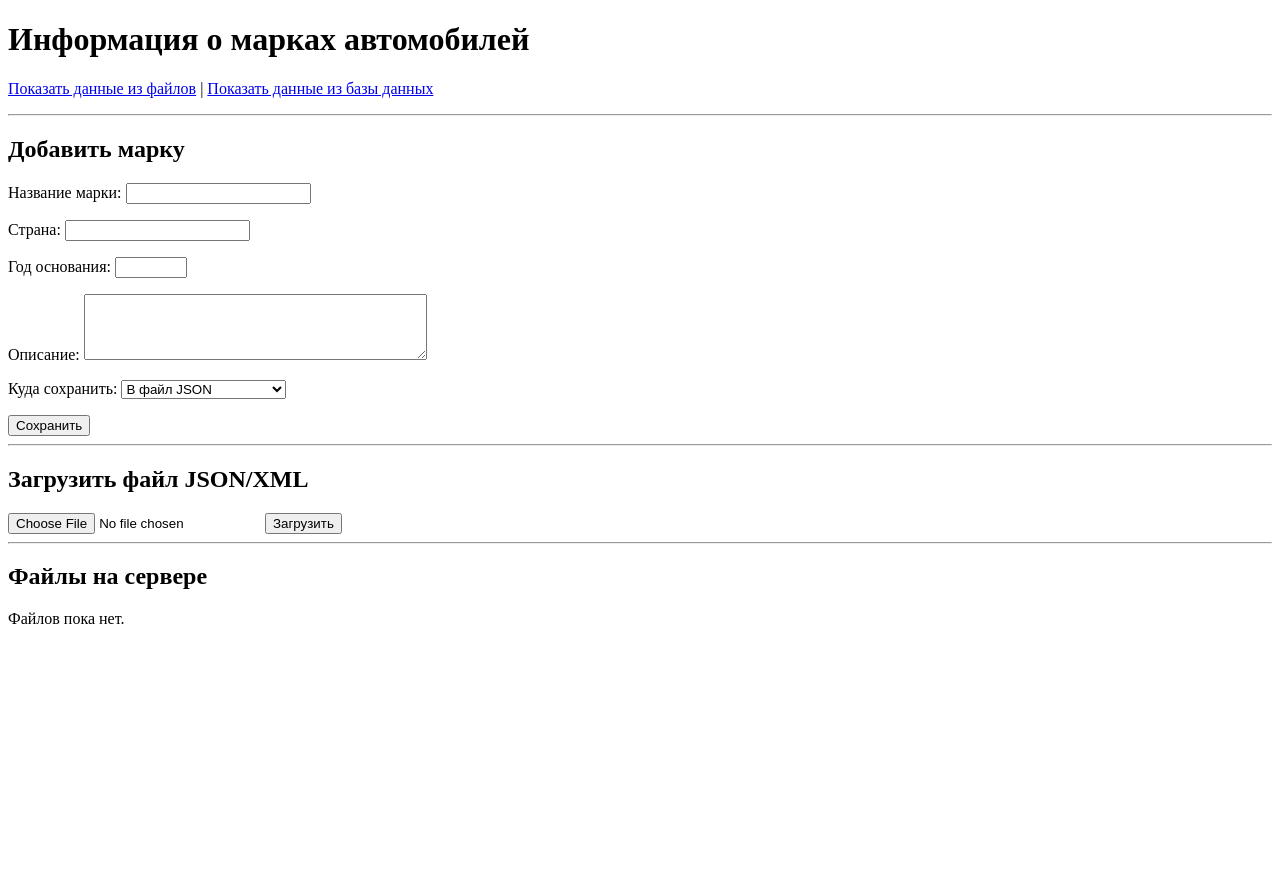
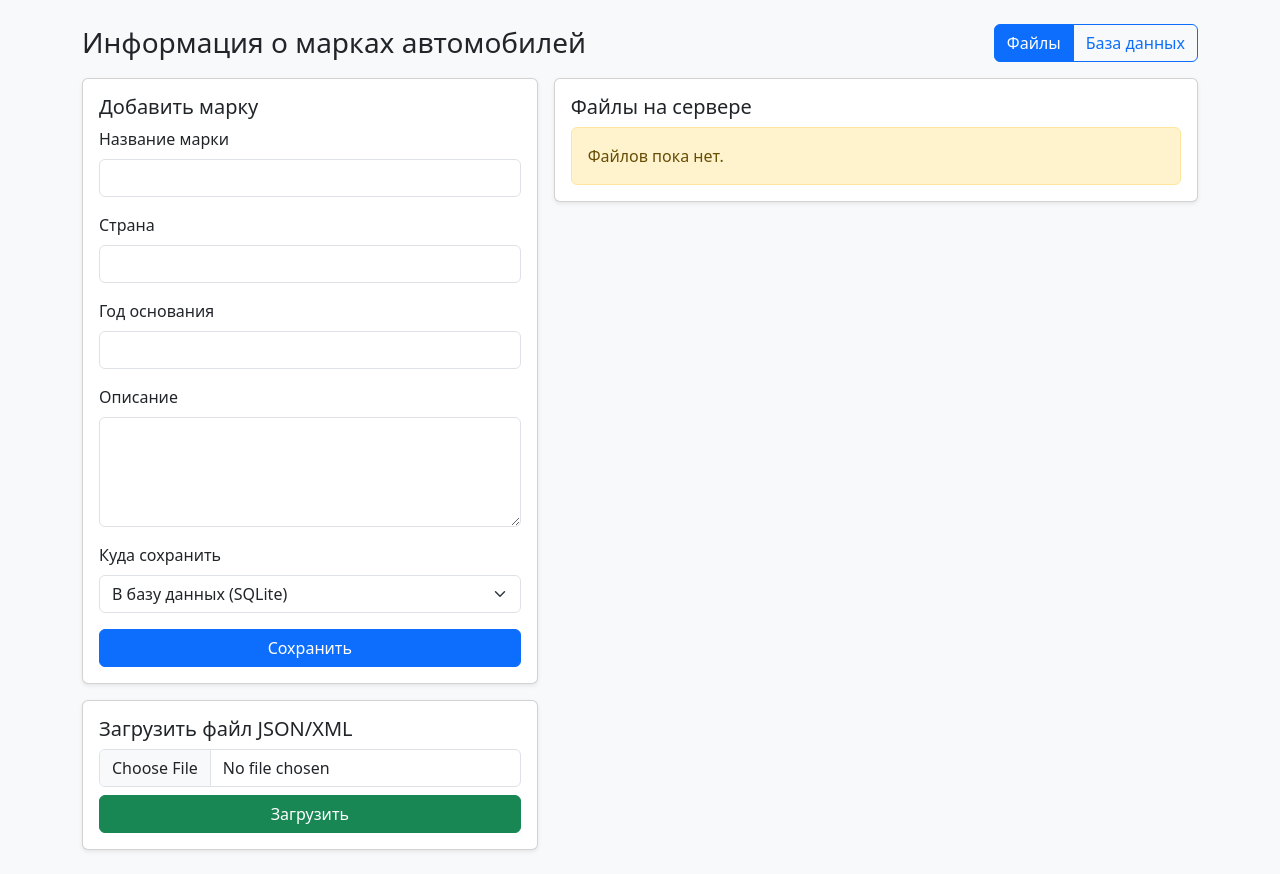
Before and after one commit to Klop2003/django-encyclopedia, a Django app: page /brands/ in a window 1280 px wide. Before the commit the page ends 624 px from the top, so only its background shows below. Run offline with Django 5.2, Linux system fonts and the light colour scheme.

Commit message:
Bootstrap интерфейс для страниц brands

```diff
--- a/brands/forms.py
+++ b/brands/forms.py
@@ -1,39 +1,30 @@
 from django import forms
 
+SAVE_TO_CHOICES = [
+    ("db", "В базу данных (SQLite)"),
+    ("file_json", "В файл JSON"),
+    ("file_xml", "В файл XML"),
+]
 
 class BrandForm(forms.Form):
-    SAVE_CHOICES = [
-        ("file_json", "В файл JSON"),
-        ("file_xml", "В файл XML"),
-        ("db", "В базу данных (SQLite)"),
-    ]
-
     name = forms.CharField(
-        max_length=100,
-        label="Название марки",
+        max_length=100, label="Название марки",
         widget=forms.TextInput(attrs={"class": "form-control"})
     )
-
     country = forms.CharField(
-        max_length=100,
-        label="Страна",
+        max_length=100, label="Страна",
         widget=forms.TextInput(attrs={"class": "form-control"})
     )
-
     founded = forms.IntegerField(
-        label="Год основания",
-        min_value=1800,
-        max_value=2100,
+        label="Год основания", min_value=1800, max_value=2100,
         widget=forms.NumberInput(attrs={"class": "form-control"})
     )
-
     description = forms.CharField(
-        label="Описание",
-        widget=forms.Textarea(attrs={"class": "form-control", "rows": 4})
+        widget=forms.Textarea(attrs={"class": "form-control", "rows": 4}),
+        label="Описание"
     )
-
     save_to = forms.ChoiceField(
-        choices=SAVE_CHOICES,
+        choices=SAVE_TO_CHOICES,
         label="Куда сохранить",
         widget=forms.Select(attrs={"class": "form-select"})
     )
--- a/brands/templates/brands/index.html
+++ b/brands/templates/brands/index.html
@@ -3,82 +3,135 @@
 <head>
   <meta charset="UTF-8">
   <title>Марки автомобилей</title>
+  <meta name="viewport" content="width=device-width, initial-scale=1">
+
+  <!-- Bootstrap 5 CDN -->
+  <link href="https://cdn.jsdelivr.net/npm/bootstrap@5.3.3/dist/css/bootstrap.min.css" rel="stylesheet">
 </head>
-<body>
+<body class="bg-light">
+
+<div class="container py-4">
+
+  <div class="d-flex justify-content-between align-items-center mb-3">
+    <h1 class="h3 mb-0">Информация о марках автомобилей</h1>
+
+    <div class="btn-group">
+      <a class="btn btn-outline-primary {% if source == 'files' %}active{% endif %}"
+         href="?source=files">Файлы</a>
+      <a class="btn btn-outline-primary {% if source == 'db' %}active{% endif %}"
+         href="?source=db">База данных</a>
+    </div>
+  </div>
 
   {% if messages %}
-  <div>
+    <div class="mb-3">
       {% for message in messages %}
-      <p><b>{{ message }}</b></p>
+        <div class="alert alert-info mb-2">{{ message }}</div>
       {% endfor %}
     </div>
   {% endif %}
 
-<h1>Информация о марках автомобилей</h1>
-
-<p>
-  <a href="?source=files">Показать данные из файлов</a> |
-  <a href="?source=db">Показать данные из базы данных</a>
-</p>
-
-<hr>
-
-<h2>Добавить марку</h2>
+  <div class="row g-3">
+    <!-- Левая колонка: форма добавления -->
+    <div class="col-lg-5">
+      <div class="card shadow-sm mb-3">
+        <div class="card-body">
+          <h2 class="h5">Добавить марку</h2>
 
           <form method="post" action="{% url 'brands:save_brand' %}">
             {% csrf_token %}
-    {{ form.as_p }}
-    <button type="submit">Сохранить</button>
+
+            <div class="mb-3">
+              <label class="form-label">Название марки</label>
+              {{ form.name }}
+            </div>
+
+            <div class="mb-3">
+              <label class="form-label">Страна</label>
+              {{ form.country }}
+            </div>
+
+            <div class="mb-3">
+              <label class="form-label">Год основания</label>
+              {{ form.founded }}
+            </div>
+
+            <div class="mb-3">
+              <label class="form-label">Описание</label>
+              {{ form.description }}
+            </div>
+
+            <div class="mb-3">
+              <label class="form-label">Куда сохранить</label>
+              {{ form.save_to }}
+            </div>
+
+            <button type="submit" class="btn btn-primary w-100">Сохранить</button>
           </form>
+        </div>
+      </div>
 
-<hr>
+      <!-- Загрузка файла -->
+      <div class="card shadow-sm">
+        <div class="card-body">
+          <h2 class="h5">Загрузить файл JSON/XML</h2>
 
-<h2>Загрузить файл JSON/XML</h2>
           <form method="post" enctype="multipart/form-data" action="{% url 'brands:upload_file' %}">
             {% csrf_token %}
-    <input type="file" name="file" required>
-    <button type="submit">Загрузить</button>
+            <input class="form-control mb-2" type="file" name="file" required>
+            <button type="submit" class="btn btn-success w-100">Загрузить</button>
           </form>
+        </div>
+      </div>
 
-<hr>
+    </div>
+
+    <!-- Правая колонка: вывод -->
+    <div class="col-lg-7">
+      <div class="card shadow-sm">
+        <div class="card-body">
 
           {% if source == "files" %}
-
-  <h2>Файлы на сервере</h2>
+            <h2 class="h5">Файлы на сервере</h2>
 
             {% if files %}
               {% for item in parsed %}
-      <div style="border:1px solid #ccc; padding:10px; margin-bottom:10px;">
-        <strong>{{ item.filename }}</strong> ({{ item.ext }})
+                <div class="border rounded p-3 mb-3">
+                  <div class="fw-bold mb-2">{{ item.filename }} <span class="text-muted">({{ item.ext }})</span></div>
                   {% if item.valid %}
-          <pre>{{ item.data|safe }}</pre>
+                    <pre class="mb-0 small">{{ item.data|safe }}</pre>
                   {% else %}
-          <p style="color:red;"><b>Ошибка:</b> {{ item.error }}</p>
+                    <div class="text-danger"><b>Ошибка:</b> {{ item.error }}</div>
                   {% endif %}
                 </div>
               {% endfor %}
             {% else %}
-    <p>Файлов пока нет.</p>
+              <div class="alert alert-warning mb-0">Файлов пока нет.</div>
             {% endif %}
 
           {% else %}
-
-  <h2>Записи в базе данных</h2>
-
-  <div style="margin: 10px 0;">
-    <input id="searchInput" type="text" placeholder="Поиск по name, country, description">
+            <div class="d-flex justify-content-between align-items-center">
+              <h2 class="h5 mb-0">Записи в базе данных</h2>
+              <input id="searchInput" class="form-control w-50" type="text"
+                     placeholder="Поиск по name/country/description">
             </div>
 
+            <hr>
+
             {% if db_items %}
-  <table border="1" cellpadding="6" width="100%">
+              <div class="table-responsive">
+                <table class="table table-striped table-bordered align-middle">
+                  <thead class="table-light">
                     <tr>
                       <th>ID</th>
                       <th>Марка</th>
                       <th>Страна</th>
                       <th>Год</th>
                       <th>Описание</th>
-      <th>Действия</th>
+                      <th style="width: 150px;">Действия</th>
                     </tr>
+                  </thead>
+                  <tbody id="dbTbody">
                     {% for b in db_items %}
                       <tr>
                         <td>{{ b.id }}</td>
@@ -87,17 +140,20 @@
                         <td>{{ b.founded }}</td>
                         <td>{{ b.description }}</td>
                         <td>
-          <a href="{% url 'brands:edit_brand' b.id %}">Редактировать</a> |
-          <a href="{% url 'brands:delete_brand' b.id %}"
+                          <a class="btn btn-sm btn-outline-secondary"
+                             href="{% url 'brands:edit_brand' b.id %}">Редактировать</a>
+                          <a class="btn btn-sm btn-outline-danger"
+                             href="{% url 'brands:delete_brand' b.id %}"
                              onclick="return confirm('Удалить запись?')">Удалить</a>
                         </td>
                       </tr>
                     {% endfor %}
+                  </tbody>
                 </table>
+              </div>
             {% else %}
-  <p>В базе данных пока нет записей.</p>
+              <div class="alert alert-warning mb-0">В базе данных пока нет записей.</div>
             {% endif %}
-
 
             <script>
               const input = document.getElementById("searchInput");
@@ -106,7 +162,7 @@
               function renderRows(items) {
                 tbody.innerHTML = "";
                 if (!items.length) {
-        tbody.innerHTML = `<tr><td colspan="5">Ничего не найдено</td></tr>`;
+                  tbody.innerHTML = `<tr><td colspan="6">Ничего не найдено</td></tr>`;
                   return;
                 }
                 for (const b of items) {
@@ -117,13 +173,18 @@
                     <td>${b.country}</td>
                     <td>${b.founded}</td>
                     <td>${b.description}</td>
+                    <td>
+                      <a class="btn btn-sm btn-outline-secondary" href="/brands/db/${b.id}/edit/">Редактировать</a>
+                      <a class="btn btn-sm btn-outline-danger" href="/brands/db/${b.id}/delete/"
+                         onclick="return confirm('Удалить запись?')">Удалить</a>
+                    </td>
                   `;
                   tbody.appendChild(tr);
                 }
               }
 
               let timer = null;
-    input.addEventListener("input", () => {
+              input?.addEventListener("input", () => {
                 clearTimeout(timer);
                 timer = setTimeout(async () => {
                   const q = input.value.trim();
@@ -136,5 +197,14 @@
 
           {% endif %}
 
+        </div>
+      </div>
+    </div>
+  </div>
+
+</div>
+
+<!-- Bootstrap JS (не обязателен, но пусть будет) -->
+<script src="https://cdn.jsdelivr.net/npm/bootstrap@5.3.3/dist/js/bootstrap.bundle.min.js"></script>
 </body>
 </html>
```
Also changed, not shown: brands/templates/brands/edit.html (+45 -10 lines). Lines whose indentation alone changed are shown as unchanged.
